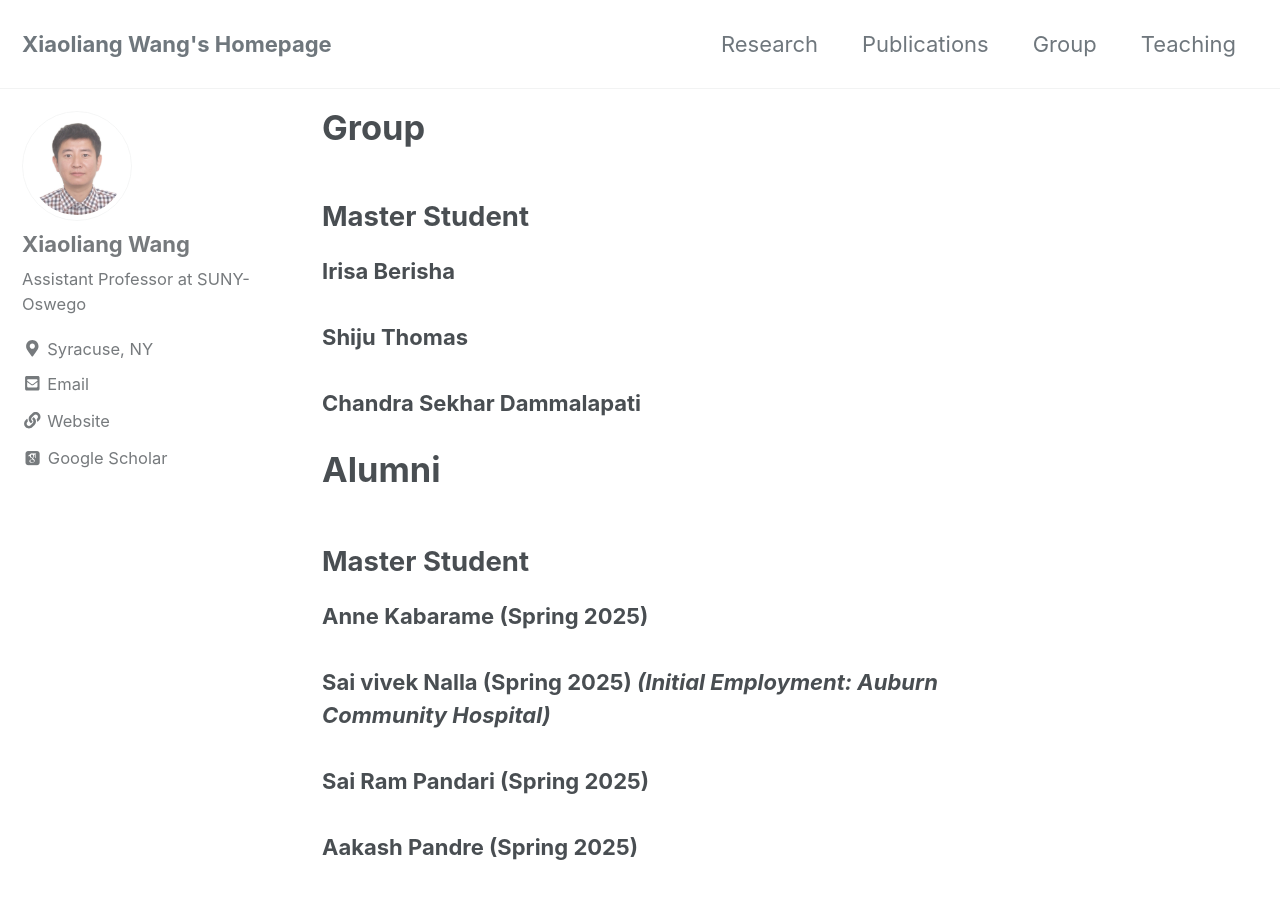
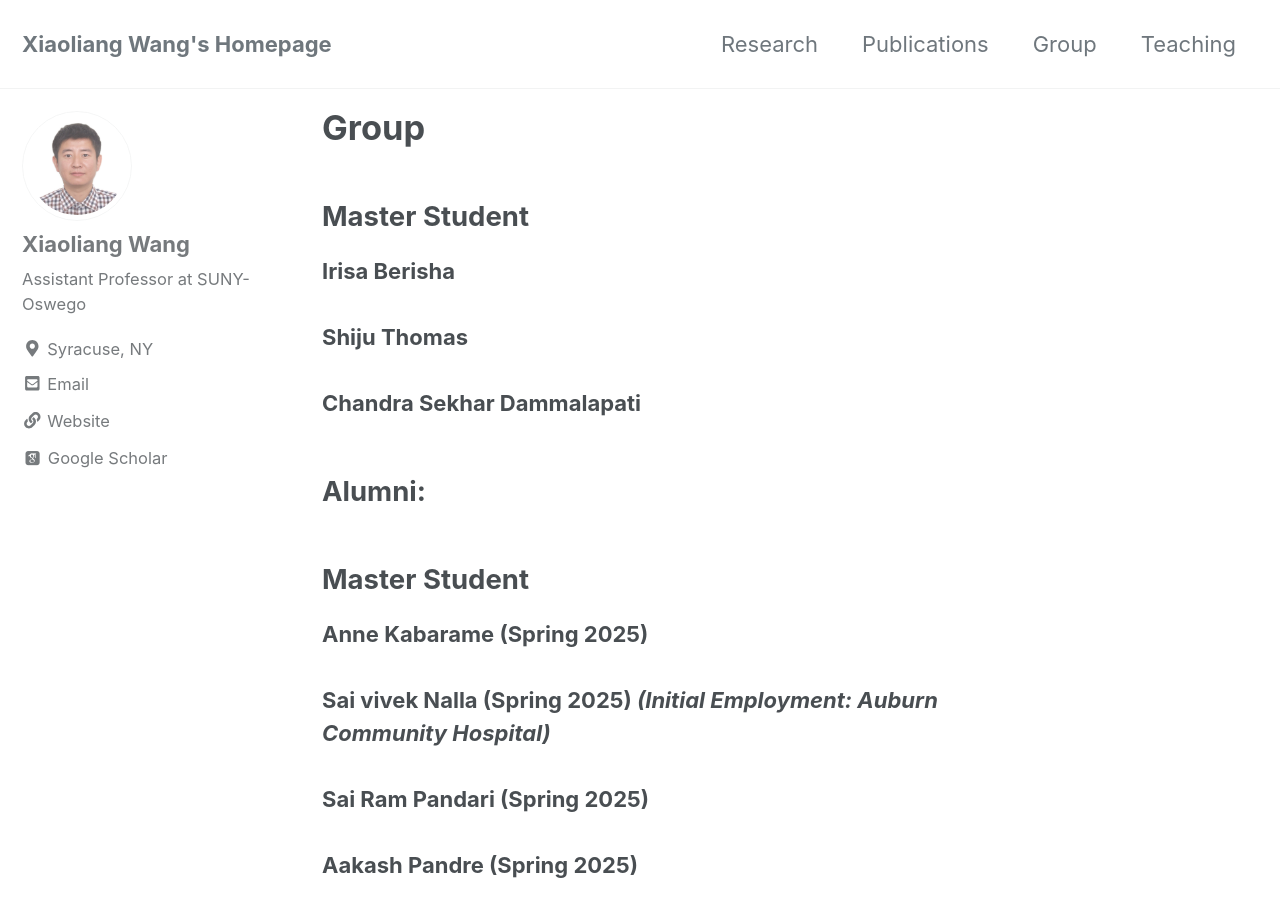
Before and after one commit to wang-xiaoliang/wang-xiaoliang.github.io, a Jekyll site: the page built from _pages/group.md, in a window 1280 px wide and 900 px high. Built offline with Jekyll 4.4.1, drawn with Linux system fonts in a browser that asks for light colours; cached includes are drawn as plain includes; nearby versions of some CDN libraries; some web fonts are replaced.

```diff
--- a/_pages/group.md
+++ b/_pages/group.md
@@ -11,7 +11,7 @@ author_profile: true
 <b>Shiju Thomas</b> <br><br>
 <b>Chandra Sekhar Dammalapati</b>
 
-<h1>Alumni</h1>
+<h2>Alumni:</h2>
 
 <h2>Master Student</h2>
 
@@ -33,6 +33,6 @@ author_profile: true
 <b>Matthew Neumeyer (Spring 2023)</b> <br><br>
 <b>Emily Curtis (Fall 2022) <i>(Initial Employment: New England Medical Innovation Center (NEMIC))</i></b>
 
-<h3>Undergraduate Student</h3>
+<h2>Undergraduate Student</h2>
 <b>Ethan Owens (VCU Summer 2022)</b> <br><br>
 <b>Justin Lowery (VSU Summer 2022)</b>
```
